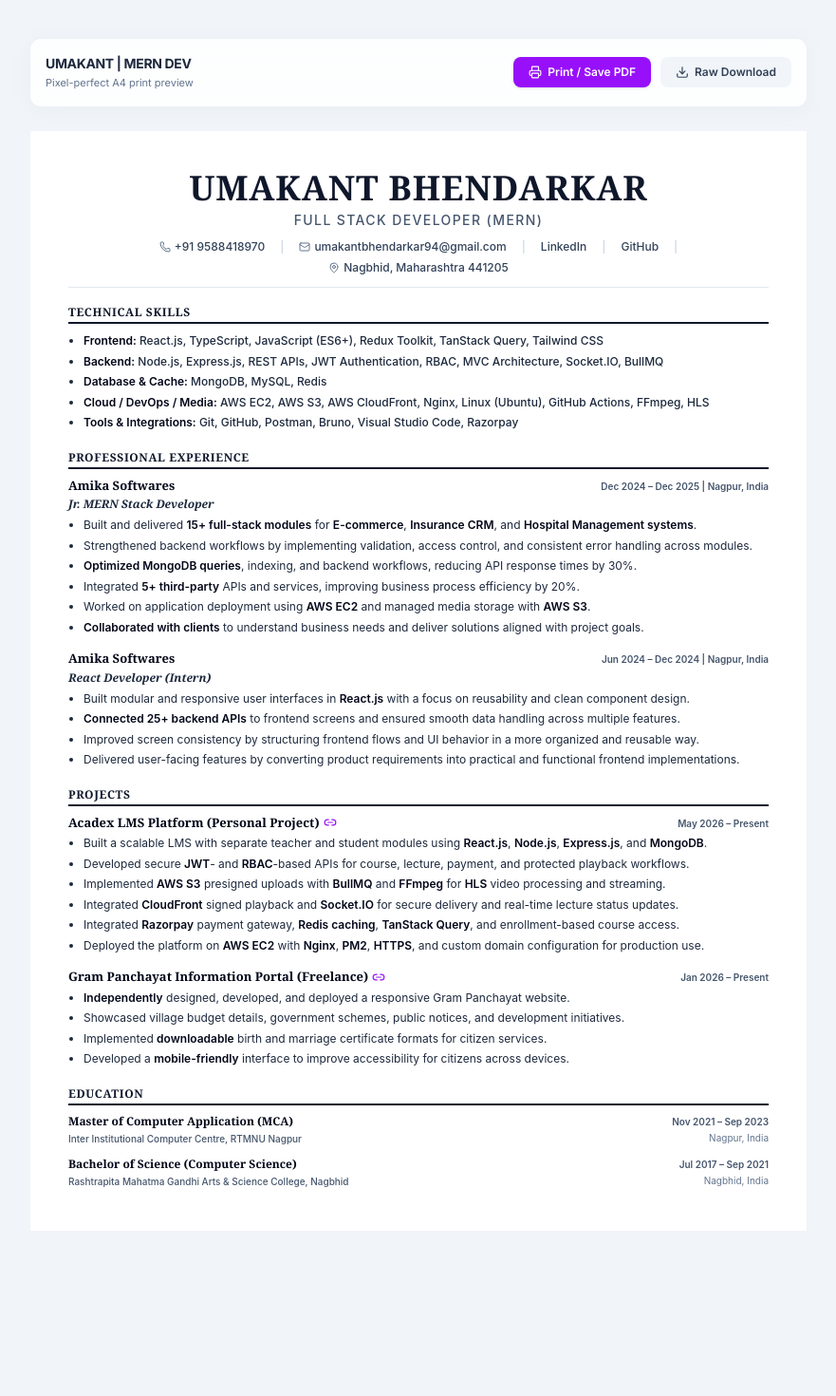
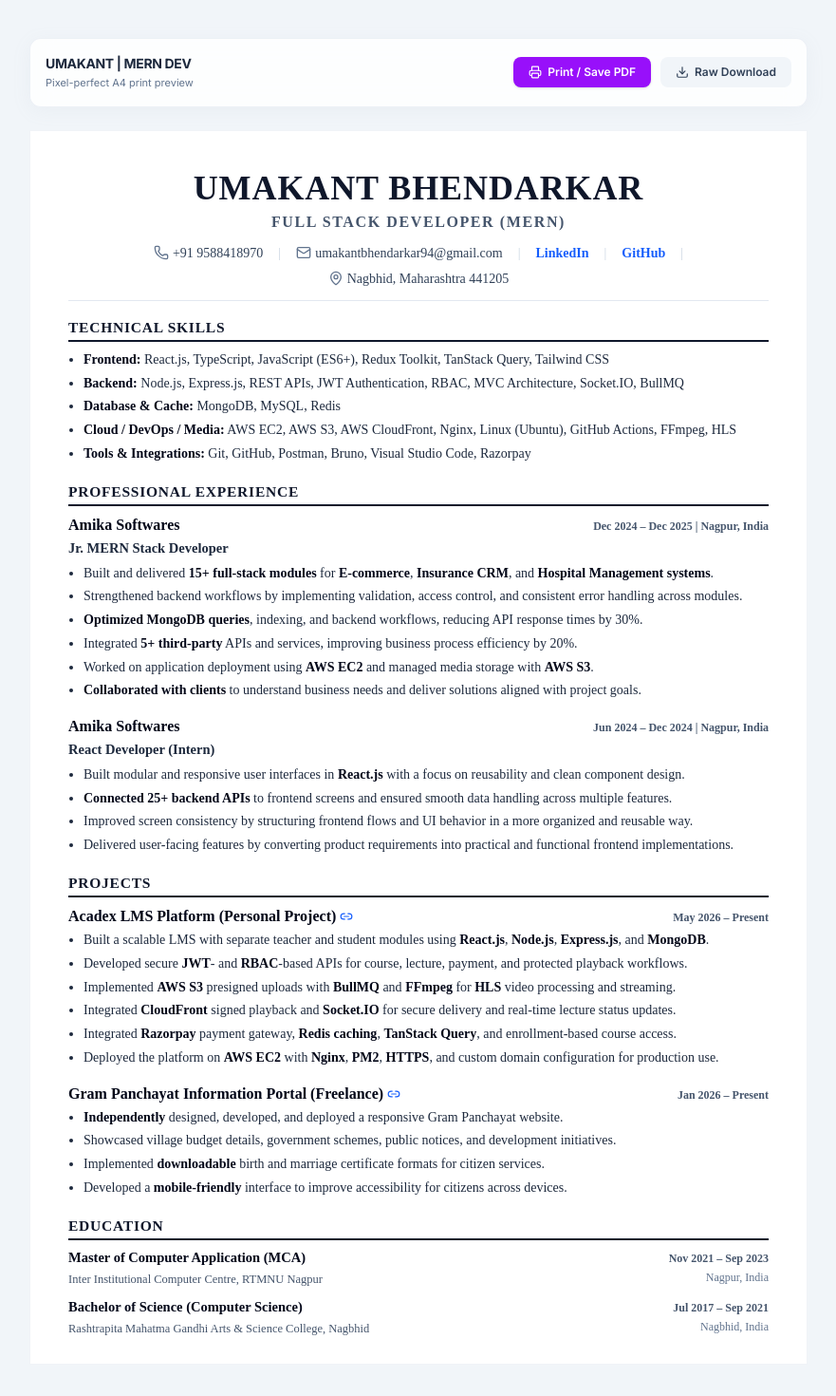
Before and after one commit to umakant8732/PORTFOLIO, a React (Vite) app: page / in a window 1280 px wide. Shown: the top 1470 px of the page at 95% size, without its empty margins (199-1080 px from the left). Before the commit the page ends 1337 px from the top, so only its background shows below. Built offline with nearby package versions, Linux system fonts and the light colour scheme.

Commit message:
made changes in fonts

```diff
--- a/src/App.jsx
+++ b/src/App.jsx
@@ -5,7 +5,7 @@ export default function App() {
   const [scale, setScale] = useState(1);
   const wrapperRef = useRef(null);
   const PAGE_WIDTH = 820;
-  const PAGE_HEIGHT = 1160;
+  const PAGE_HEIGHT = 1300;
 
   const handlePrint = () => {
     window.print();
@@ -68,46 +68,47 @@ export default function App() {
       >
         {/* A4 Resume Sheet Container */}
         <div
-          className="bg-white shadow-[0_20px_50px_rgba(0,0,0,0.06)] border border-slate-200/50 print:border-none print:shadow-none p-8 sm:p-10 font-serif text-slate-900 leading-normal print-page flex flex-col justify-between origin-top shrink-0"
+          className="bg-white shadow-[0_20px_50px_rgba(0,0,0,0.06)] border border-slate-200/50 print:border-none print:shadow-none p-8 sm:p-10 text-slate-900 leading-normal print-page flex flex-col justify-between origin-top shrink-0"
           style={{
             width: `${PAGE_WIDTH}px`,
             height: `${PAGE_HEIGHT}px`,
             transform: `scale(${scale})`,
             marginBottom: `calc(${PAGE_HEIGHT * scale}px - ${PAGE_HEIGHT}px)`,
+            fontFamily: '"Times New Roman", Times, Georgia, serif'
           }}
         >
 
         {/* Header Block */}
         <div className="text-center pb-3 border-b border-slate-200">
-          <h1 className="text-3xl sm:text-4xl font-extrabold tracking-wide uppercase text-slate-900">
+          <h1 className="text-4xl font-extrabold tracking-wide uppercase text-slate-900">
             UMAKANT BHENDARKAR
           </h1>
-          <p className="text-sm font-medium tracking-widest text-slate-600 mt-1 uppercase font-sans">
+          <p className="text-[16px] font-bold tracking-widest text-slate-600 mt-1 uppercase">
             Full Stack Developer (MERN)
           </p>
 
           {/* Contact Details */}
-          <div className="flex flex-wrap items-center justify-center gap-x-4 gap-y-1.5 text-xs text-slate-700 mt-2.5 font-sans font-medium">
+          <div className="flex flex-wrap items-center justify-center gap-x-4 gap-y-1.5 text-[14px] text-slate-700 mt-2.5 font-medium">
             <span className="flex items-center gap-1">
-              <Phone className="w-3 h-3 text-slate-500" />
+              <Phone className="w-4 h-4 text-slate-500" />
               +91 9588418970
             </span>
             <span className="text-slate-300">|</span>
-            <a href="mailto:umakantbhendarkar94@gmail.com" className="flex items-center gap-1 hover:text-purple-600 transition-colors">
-              <Mail className="w-3 h-3 text-slate-500" />
+            <a href="mailto:umakantbhendarkar94@gmail.com" className="flex items-center gap-1 hover:text-blue-700 transition-colors">
+              <Mail className="w-4 h-4 text-slate-500" />
               umakantbhendarkar94@gmail.com
             </a>
             <span className="text-slate-300">|</span>
-            <a href="https://www.linkedin.com/in/umakant-bhendarkar-758303256/" target="_blank" rel="noopener noreferrer" className="hover:text-purple-600 transition-colors">
+            <a href="https://www.linkedin.com/in/umakant-bhendarkar-758303256/" target="_blank" rel="noopener noreferrer" className="text-blue-600 hover:text-blue-800 hover:underline transition-colors font-semibold">
               LinkedIn
             </a>
             <span className="text-slate-300">|</span>
-            <a href="https://github.com/umakant8732" target="_blank" rel="noopener noreferrer" className="hover:text-purple-600 transition-colors">
+            <a href="https://github.com/umakant8732" target="_blank" rel="noopener noreferrer" className="text-blue-600 hover:text-blue-800 hover:underline transition-colors font-semibold">
               GitHub
             </a>
             <span className="text-slate-300">|</span>
             <span className="flex items-center gap-1">
-              <MapPin className="w-3 h-3 text-slate-500" />
+              <MapPin className="w-4 h-4 text-slate-500" />
               Nagbhid, Maharashtra 441205
             </span>
           </div>
@@ -115,31 +116,31 @@ export default function App() {
 
         {/* Technical Skills Section */}
         <div className="mt-4">
-          <h2 className="text-xs font-extrabold tracking-wider uppercase text-slate-900 border-b-2 border-slate-900 pb-0.5 mb-2">
+          <h2 className="text-[15.5px] font-extrabold tracking-wider uppercase text-slate-900 border-b-2 border-slate-900 pb-0.5 mb-2">
             Technical Skills
           </h2>
-          <ul className="space-y-0.5 text-xs text-slate-800 list-disc pl-4 leading-relaxed font-sans font-medium">
+          <ul className="space-y-0.5 text-[14px] text-slate-800 list-disc pl-4 leading-relaxed font-medium">
             <li>
-              <strong className="text-slate-950 font-semibold font-sans">Frontend:</strong> React.js, TypeScript, JavaScript (ES6+), Redux Toolkit, TanStack Query, Tailwind CSS
+              <strong className="text-slate-950 font-bold">Frontend:</strong> React.js, TypeScript, JavaScript (ES6+), Redux Toolkit, TanStack Query, Tailwind CSS
             </li>
             <li>
-              <strong className="text-slate-950 font-semibold font-sans">Backend:</strong> Node.js, Express.js, REST APIs, JWT Authentication, RBAC, MVC Architecture, Socket.IO, BullMQ
+              <strong className="text-slate-950 font-bold">Backend:</strong> Node.js, Express.js, REST APIs, JWT Authentication, RBAC, MVC Architecture, Socket.IO, BullMQ
             </li>
             <li>
-              <strong className="text-slate-950 font-semibold font-sans">Database & Cache:</strong> MongoDB, MySQL, Redis
+              <strong className="text-slate-950 font-bold">Database & Cache:</strong> MongoDB, MySQL, Redis
             </li>
             <li>
-              <strong className="text-slate-950 font-semibold font-sans">Cloud / DevOps / Media:</strong> AWS EC2, AWS S3, AWS CloudFront, Nginx, Linux (Ubuntu), GitHub Actions, FFmpeg, HLS
+              <strong className="text-slate-950 font-bold">Cloud / DevOps / Media:</strong> AWS EC2, AWS S3, AWS CloudFront, Nginx, Linux (Ubuntu), GitHub Actions, FFmpeg, HLS
             </li>
             <li>
-              <strong className="text-slate-950 font-semibold font-sans">Tools & Integrations:</strong> Git, GitHub, Postman, Bruno, Visual Studio Code, Razorpay
+              <strong className="text-slate-950 font-bold">Tools & Integrations:</strong> Git, GitHub, Postman, Bruno, Visual Studio Code, Razorpay
             </li>
           </ul>
         </div>
 
         {/* Professional Experience Section */}
         <div className="mt-4">
-          <h2 className="text-xs font-extrabold tracking-wider uppercase text-slate-900 border-b-2 border-slate-900 pb-0.5 mb-2">
+          <h2 className="text-[15.5px] font-extrabold tracking-wider uppercase text-slate-900 border-b-2 border-slate-900 pb-0.5 mb-2">
             Professional Experience
           </h2>
 
@@ -148,13 +149,13 @@ export default function App() {
             {/* Experience Block 1 */}
             <div>
               <div className="flex justify-between items-baseline mb-0.5">
-                <h3 className="text-[13px] font-bold text-slate-950">Amika Softwares</h3>
-                <span className="text-[10px] font-semibold text-slate-600 font-sans">Dec 2024 – Dec 2025 | Nagpur, India</span>
+                <h3 className="text-[16px] font-bold text-slate-950">Amika Softwares</h3>
+                <span className="text-[12px] font-semibold text-slate-600">Dec 2024 – Dec 2025 | Nagpur, India</span>
               </div>
               <div className="flex justify-between items-baseline mb-1">
-                <p className="text-xs font-bold italic text-slate-800">Jr. MERN Stack Developer</p>
+                <p className="text-[14.5px] font-bold text-slate-800">Jr. MERN Stack Developer</p>
               </div>
-              <ul className="space-y-0.5 text-xs text-slate-800 list-disc pl-4 leading-relaxed font-sans">
+              <ul className="space-y-0.5 text-[14px] text-slate-800 list-disc pl-4 leading-relaxed">
                 <li>
                   Built and delivered <strong className="text-slate-950 font-semibold">15+ full-stack modules</strong> for <strong className="text-slate-950 font-semibold">E-commerce</strong>, <strong className="text-slate-950 font-semibold">Insurance CRM</strong>, and <strong className="text-slate-950 font-semibold">Hospital Management systems</strong>.
                 </li>
@@ -179,13 +180,13 @@ export default function App() {
             {/* Experience Block 2 */}
             <div>
               <div className="flex justify-between items-baseline mb-0.5">
-                <h3 className="text-[13px] font-bold text-slate-950">Amika Softwares</h3>
-                <span className="text-[10px] font-semibold text-slate-600 font-sans">Jun 2024 – Dec 2024 | Nagpur, India</span>
+                <h3 className="text-[16px] font-bold text-slate-950">Amika Softwares</h3>
+                <span className="text-[12px] font-semibold text-slate-600">Jun 2024 – Dec 2024 | Nagpur, India</span>
               </div>
               <div className="flex justify-between items-baseline mb-1">
-                <p className="text-xs font-bold italic text-slate-800">React Developer (Intern)</p>
+                <p className="text-[14.5px] font-bold text-slate-800">React Developer (Intern)</p>
               </div>
-              <ul className="space-y-0.5 text-xs text-slate-800 list-disc pl-4 leading-relaxed font-sans">
+              <ul className="space-y-0.5 text-[14px] text-slate-800 list-disc pl-4 leading-relaxed">
                 <li>
                   Built modular and responsive user interfaces in <strong className="text-slate-950 font-semibold">React.js</strong> with a focus on reusability and clean component design.
                 </li>
@@ -206,7 +207,7 @@ export default function App() {
 
         {/* Projects Section */}
         <div className="mt-4">
-          <h2 className="text-xs font-extrabold tracking-wider uppercase text-slate-900 border-b-2 border-slate-900 pb-0.5 mb-2">
+          <h2 className="text-[15.5px] font-extrabold tracking-wider uppercase text-slate-900 border-b-2 border-slate-900 pb-0.5 mb-2">
             Projects
           </h2>
 
@@ -215,15 +216,15 @@ export default function App() {
             {/* Project Block 1 */}
             <div>
               <div className="flex justify-between items-baseline mb-0.5">
-                <h3 className="text-[13px] font-bold text-slate-950 flex items-center gap-1">
+                <h3 className="text-[16px] font-bold text-slate-950 flex items-center gap-1">
                   Acadex LMS Platform (Personal Project)
-                  <a href="https://acadexlearning.xyz" target="_blank" rel="noopener noreferrer" className="text-purple-600 hover:text-purple-800 no-print">
+                  <a href="https://acadexlearning.xyz" target="_blank" rel="noopener noreferrer" className="text-blue-600 hover:text-blue-800 no-print">
                     <Link2 className="w-3.5 h-3.5" />
                   </a>
                 </h3>
-                <span className="text-[10px] font-semibold text-slate-600 font-sans">May 2026 – Present</span>
+                <span className="text-[12px] font-semibold text-slate-600">May 2026 – Present</span>
               </div>
-              <ul className="space-y-0.5 text-xs text-slate-800 list-disc pl-4 leading-relaxed font-sans">
+              <ul className="space-y-0.5 text-[14px] text-slate-800 list-disc pl-4 leading-relaxed">
                 <li>
                   Built a scalable LMS with separate teacher and student modules using <strong className="text-slate-950 font-semibold">React.js</strong>, <strong className="text-slate-950 font-semibold">Node.js</strong>, <strong className="text-slate-950 font-semibold">Express.js</strong>, and <strong className="text-slate-950 font-semibold">MongoDB</strong>.
                 </li>
@@ -248,15 +249,15 @@ export default function App() {
             {/* Project Block 2 */}
             <div>
               <div className="flex justify-between items-baseline mb-0.5">
-                <h3 className="text-[13px] font-bold text-slate-950 flex items-center gap-1">
+                <h3 className="text-[16px] font-bold text-slate-950 flex items-center gap-1">
                   Gram Panchayat Information Portal (Freelance)
-                  <a href="https://grampanchayat-kotgaon.com" target="_blank" rel="noopener noreferrer" className="text-purple-600 hover:text-purple-800 no-print">
+                  <a href="https://grampanchayat-kotgaon.com" target="_blank" rel="noopener noreferrer" className="text-blue-600 hover:text-blue-800 no-print">
                     <Link2 className="w-3.5 h-3.5" />
                   </a>
                 </h3>
-                <span className="text-[10px] font-semibold text-slate-600 font-sans">Jan 2026 – Present</span>
+                <span className="text-[12px] font-semibold text-slate-600">Jan 2026 – Present</span>
               </div>
-              <ul className="space-y-0.5 text-xs text-slate-800 list-disc pl-4 leading-relaxed font-sans">
+              <ul className="space-y-0.5 text-[14px] text-slate-800 list-disc pl-4 leading-relaxed">
                 <li>
                   <strong className="text-slate-950 font-semibold">Independently</strong> designed, developed, and deployed a responsive Gram Panchayat website.
                 </li>
@@ -277,33 +278,33 @@ export default function App() {
 
         {/* Education Section */}
         <div className="mt-4 mb-1">
-          <h2 className="text-xs font-extrabold tracking-wider uppercase text-slate-900 border-b-2 border-slate-900 pb-0.5 mb-2">
+          <h2 className="text-[15.5px] font-extrabold tracking-wider uppercase text-slate-900 border-b-2 border-slate-900 pb-0.5 mb-2">
             Education
           </h2>
 
-          <div className="space-y-2.5 font-sans">
+          <div className="space-y-2.5">
 
             {/* Education Block 1 */}
             <div className="flex justify-between items-baseline">
               <div>
-                <h3 className="text-[12px] font-bold text-slate-950 font-serif">Master of Computer Application (MCA)</h3>
-                <p className="text-[10px] text-slate-600 mt-0.5 font-medium">Inter Institutional Computer Centre, RTMNU Nagpur</p>
+                <h3 className="text-[14.5px] font-bold text-slate-950">Master of Computer Application (MCA)</h3>
+                <p className="text-[12.5px] text-slate-600 mt-0.5 font-medium">Inter Institutional Computer Centre, RTMNU Nagpur</p>
               </div>
               <div className="text-right">
-                <span className="text-[10px] font-semibold text-slate-600 block">Nov 2021 – Sep 2023</span>
-                <span className="text-[10px] text-slate-500 block mt-0.5">Nagpur, India</span>
+                <span className="text-[12px] font-semibold text-slate-600 block">Nov 2021 – Sep 2023</span>
+                <span className="text-[12px] text-slate-500 block mt-0.5">Nagpur, India</span>
               </div>
             </div>
 
             {/* Education Block 2 */}
             <div className="flex justify-between items-baseline">
               <div>
-                <h3 className="text-[12px] font-bold text-slate-950 font-serif">Bachelor of Science (Computer Science)</h3>
-                <p className="text-[10px] text-slate-600 mt-0.5 font-medium">Rashtrapita Mahatma Gandhi Arts & Science College, Nagbhid</p>
+                <h3 className="text-[14.5px] font-bold text-slate-950">Bachelor of Science (Computer Science)</h3>
+                <p className="text-[12.5px] text-slate-600 mt-0.5 font-medium">Rashtrapita Mahatma Gandhi Arts & Science College, Nagbhid</p>
               </div>
               <div className="text-right">
-                <span className="text-[10px] font-semibold text-slate-600 block">Jul 2017 – Sep 2021</span>
-                <span className="text-[10px] text-slate-500 block mt-0.5">Nagbhid, India</span>
+                <span className="text-[12px] font-semibold text-slate-600 block">Jul 2017 – Sep 2021</span>
+                <span className="text-[12px] text-slate-500 block mt-0.5">Nagbhid, India</span>
               </div>
             </div>
 
--- a/src/index.css
+++ b/src/index.css
@@ -11,6 +11,10 @@
     color: #0f172a;
     overflow-x: hidden;
   }
+}
+
+.font-serif {
+  font-family: 'Georgia', 'Times New Roman', serif;
 }
 
 /* Custom Scrollbar */
```
